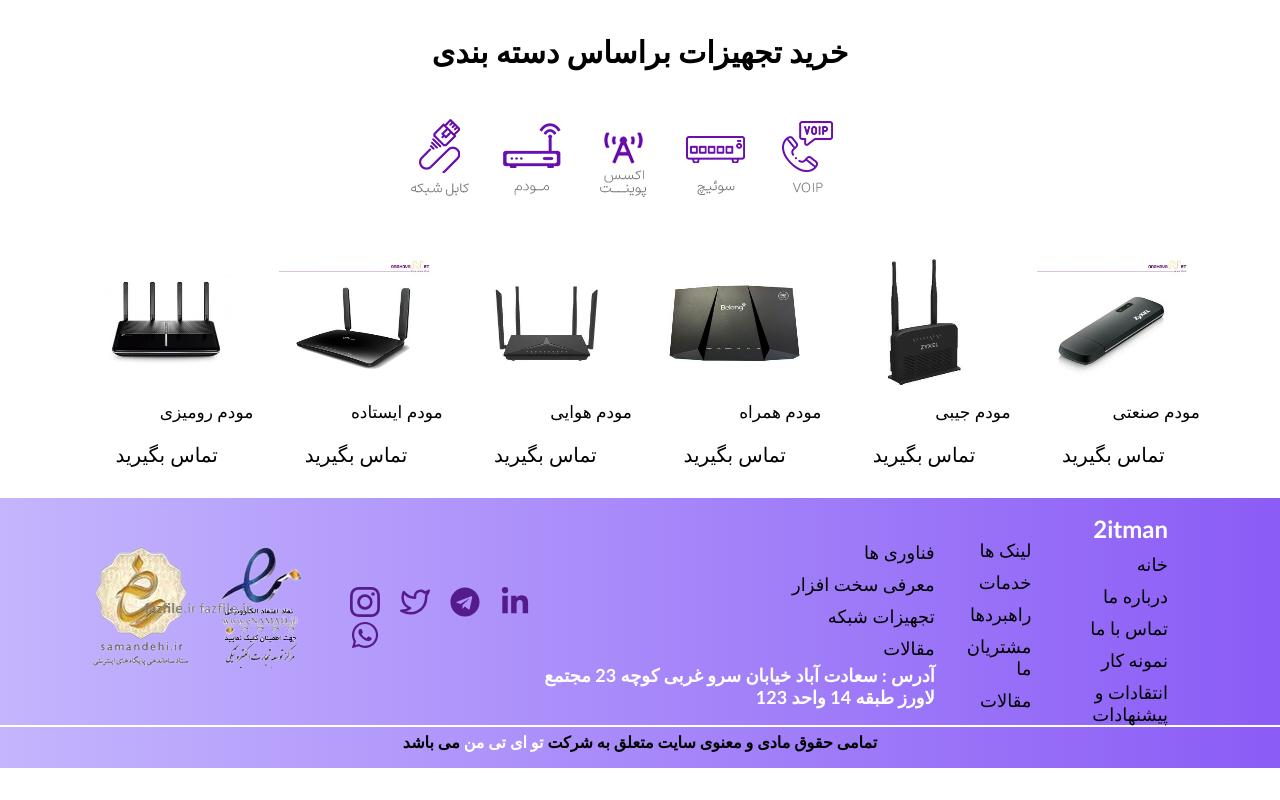
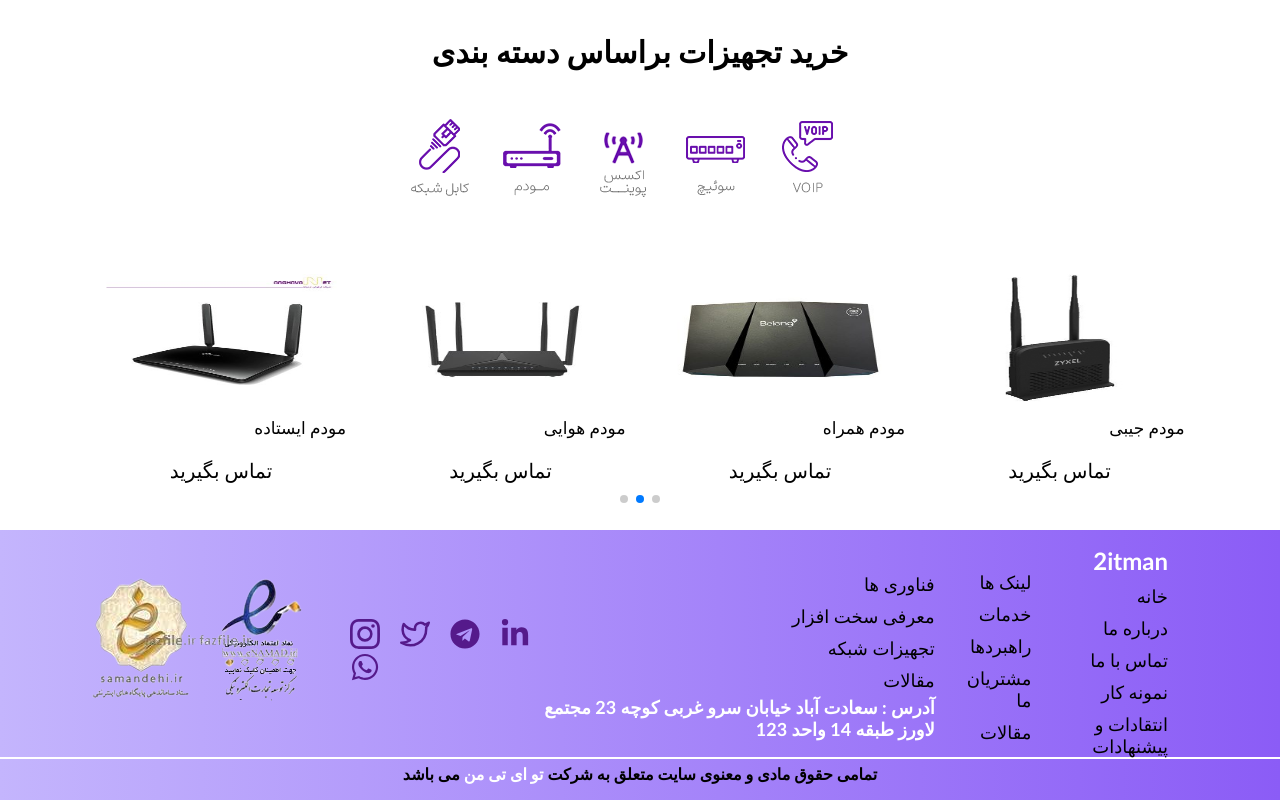
Before and after one commit to Behrooz-zendehdel/It, a React (Create React App) app: page / in a window 1280 px wide. Shown: the part 1922-2722 px from the top of the page. Before the commit the page ends 2690 px from the top, so only its background shows below. Built offline with nearby package versions, Linux system fonts and the light colour scheme.

Commit message:
finished section-modem swiper

```diff
--- a/src/App.css
+++ b/src/App.css
@@ -369,8 +369,8 @@ body {
   margin-right: 5px;
 }
 .section-modem-all {
-  display: flex;
-  gap: 1rem;
+  width: 100%;
+  padding: 1rem;
 }
 
 /* ---------------section-modem------------------- */
--- a/src/Pages/Modem.jsx
+++ b/src/Pages/Modem.jsx
@@ -2,12 +2,31 @@ import React from "react";
 import { BiSearchAlt } from "react-icons/bi";
 import { AiOutlineFork } from "react-icons/ai";
 import { modems } from "../data/Data";
+import { Swiper, SwiperSlide } from "swiper/react";
+import "swiper/swiper.min.css";
+import "swiper/css/pagination";
+import { Pagination, Autoplay } from "swiper";
+
 const Modem = () => {
   return (
     <section className="section-modem">
       <div className="conatiner">
         <div className="section-modem-all">
+          <Swiper
+            slidesPerView={4}
+            spaceBetween={30}
+            autoplay={{
+              delay: 3000,
+              disableOnInteraction: false,
+            }}
+            pagination={{
+              clickable: true,
+            }}
+            modules={[Pagination, Autoplay]}
+            className="mySwiper"
+          >
             {modems.map((modem) => (
+              <SwiperSlide>
                 <div className="box-modem" id={modem.id}>
                   <div className="hovered">
                     <div className="search">
@@ -18,14 +37,21 @@ const Modem = () => {
                     </div>
                   </div>
                   <div className="modem">
-                <img className="image-modem" src={modem.img} alt={modem.name} />
+                    <img
+                      className="image-modem"
+                      src={modem.img}
+                      alt={modem.name}
+                    />
                     <span className="desc-modem">{modem.desc}</span>
                     <span className="called">تماس بگیرید</span>
                   </div>
                 </div>
+              </SwiperSlide>
             ))}
+          </Swiper>
         </div>
       </div>
+      <div class="swiper-pagination"></div>
     </section>
   );
 };
```
Lines whose indentation alone changed are shown as unchanged.
